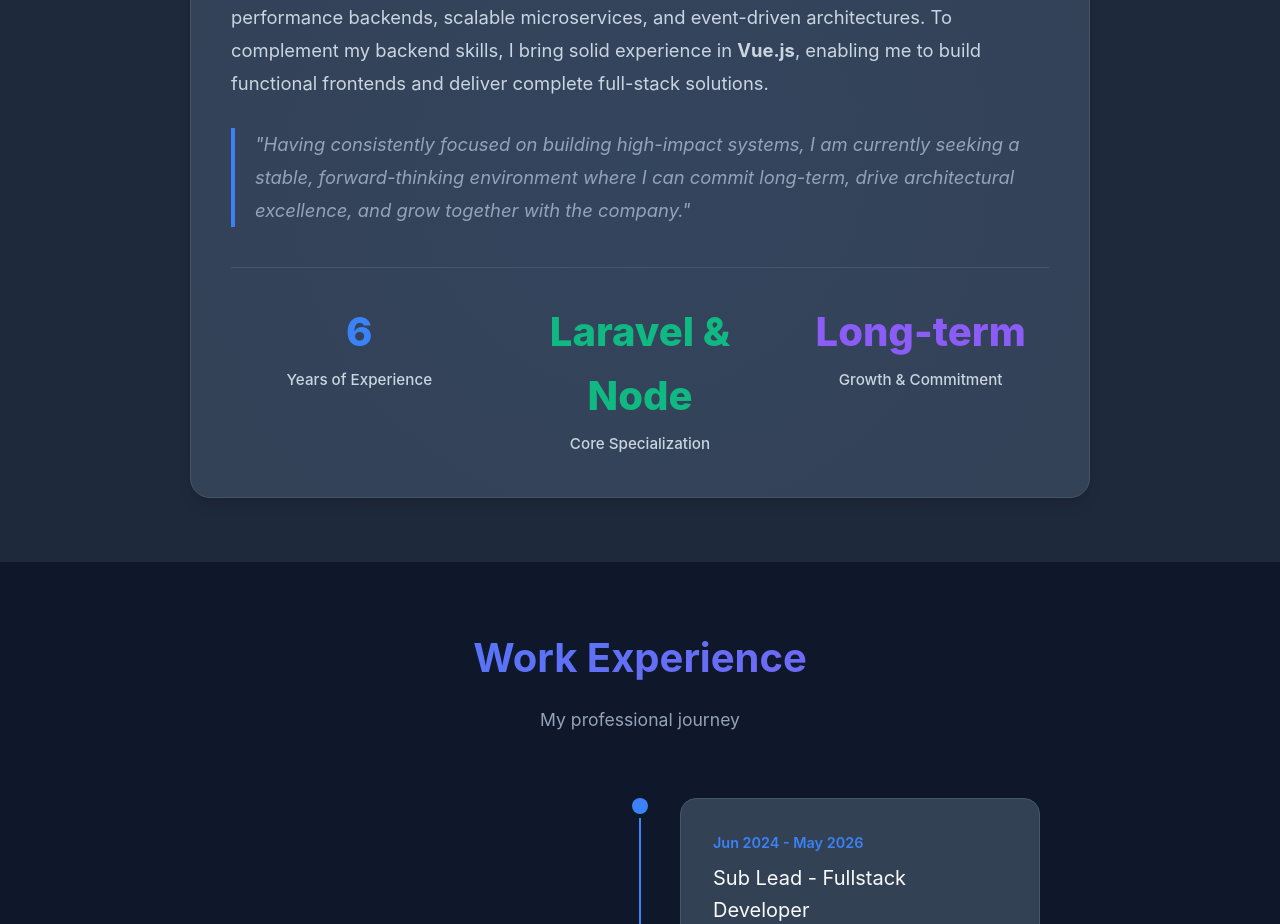
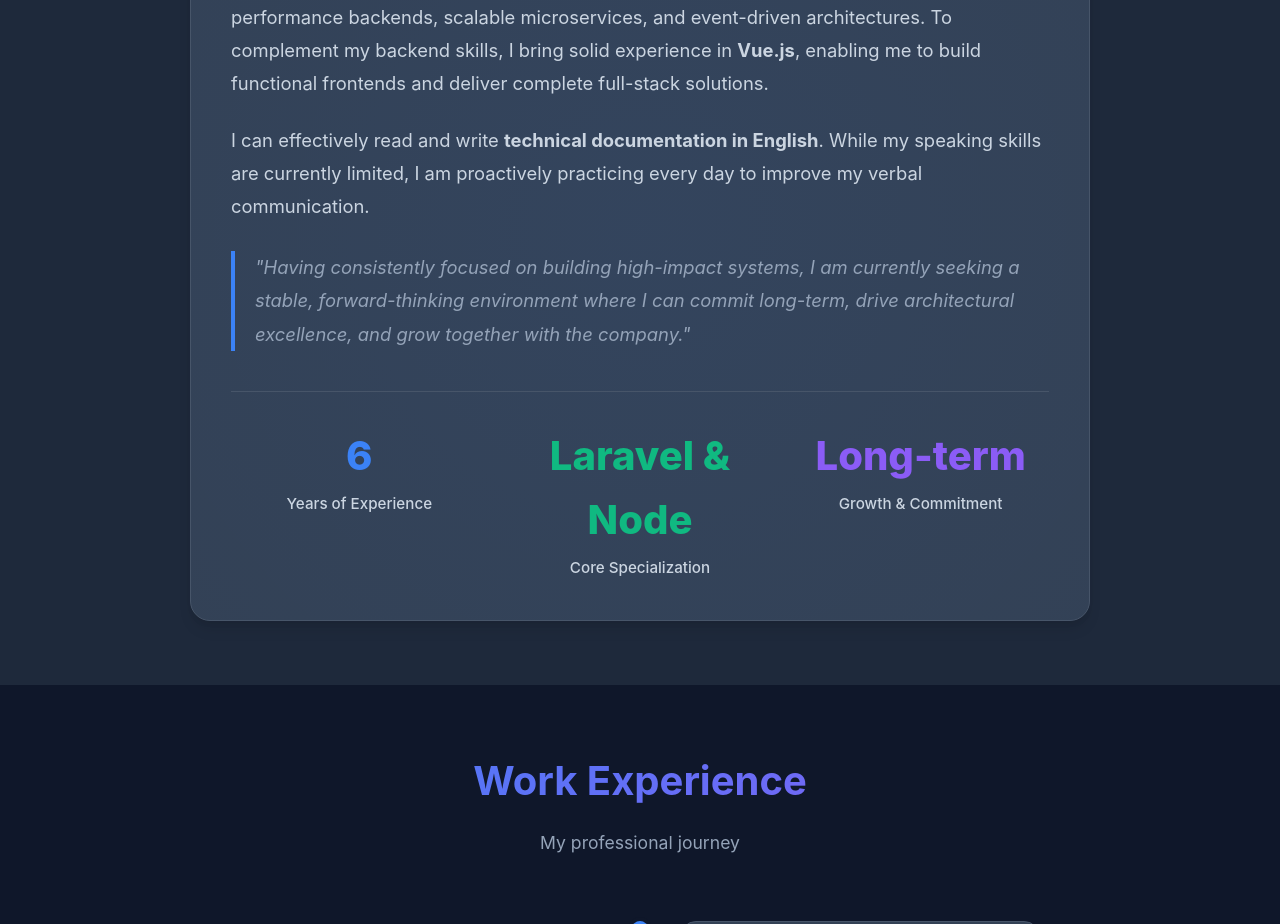
Before and after one commit to githubdanhnhdev/portfolio, a React (Vite) app: page / in a window 1280 px wide. Shown: the part 1200-2124 px from the top of the page. Built offline with nearby package versions, Linux system fonts and the light colour scheme.

Commit message:
feat(v1): build

```diff
--- a/src/components/About.jsx
+++ b/src/components/About.jsx
@@ -85,6 +85,14 @@ export default function About() {
               <p style={{
                 fontSize: '1.15rem',
                 lineHeight: '1.8',
+                color: 'var(--text-secondary)',
+                marginBottom: '1.5rem'
+              }}>
+                I can effectively read and write <strong>technical documentation in English</strong>. While my speaking skills are currently limited, I am proactively practicing every day to improve my verbal communication.
+              </p>
+              <p style={{
+                fontSize: '1.15rem',
+                lineHeight: '1.8',
                 color: 'var(--text-muted)',
                 fontStyle: 'italic',
                 borderLeft: '4px solid var(--primary-color)',
```
